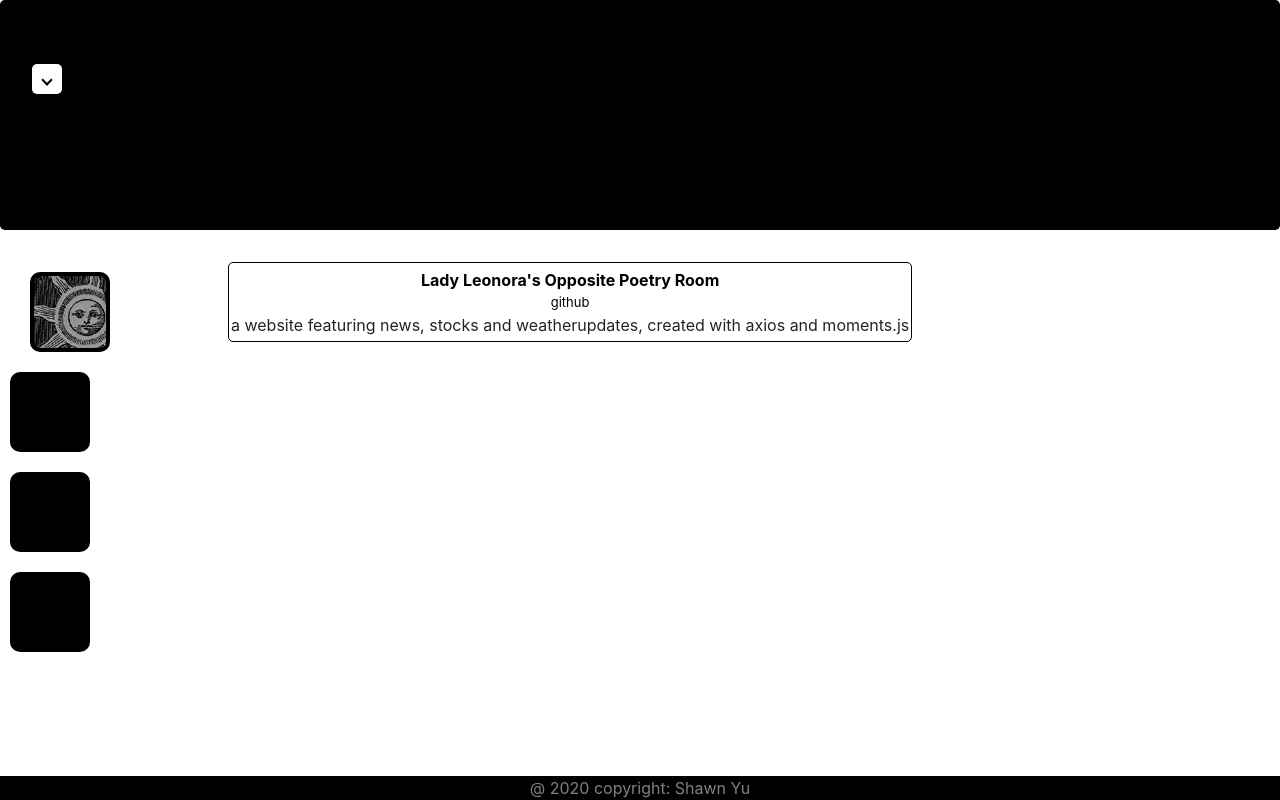
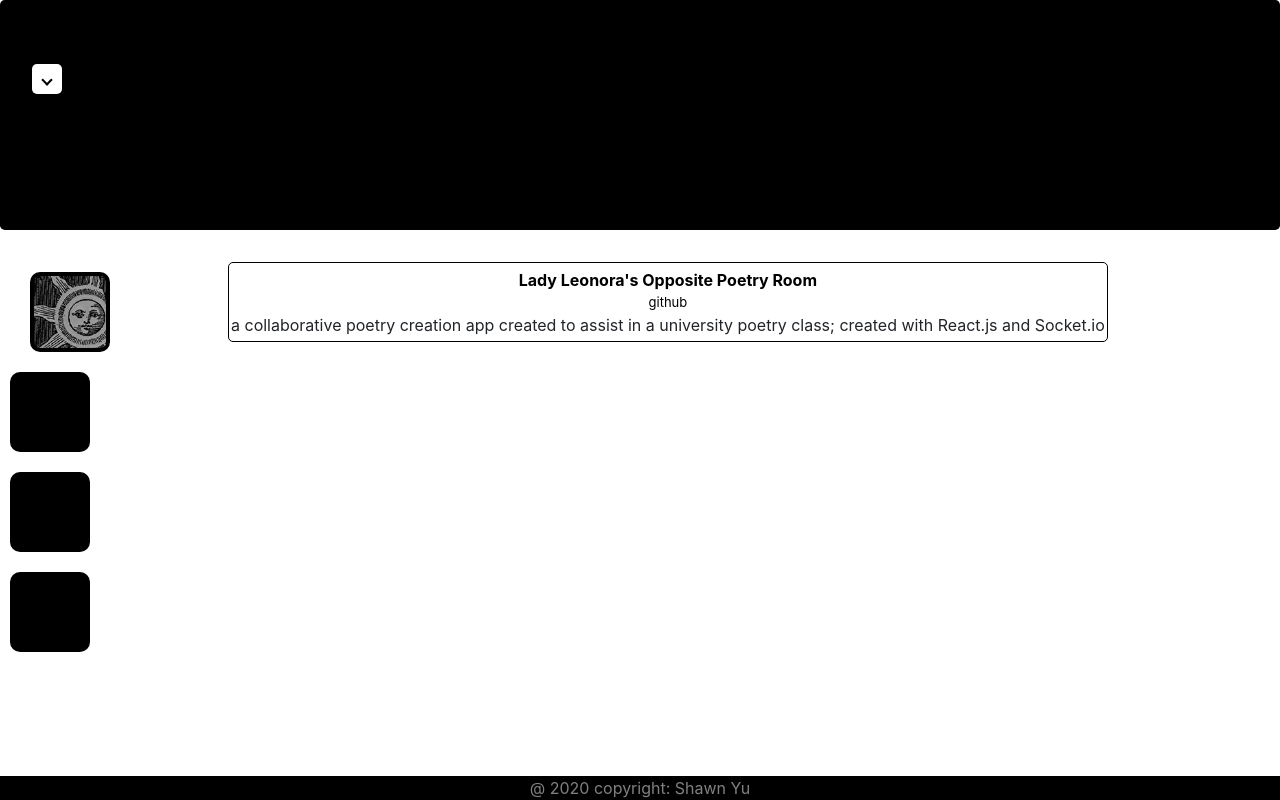
Before and after one commit to ShawnWhy/React-Portfolio-PAge, a React (Create React App) app in the folder reactportfolioshawnyu/: page /portfolio in a window 1280 px wide. Both pictures are taken after a click on the element 50 px from the left and 312 px from the top of the page. Built offline with nearby package versions, Linux system fonts and the light colour scheme.

Commit message:
new projects update

```diff
--- a/reactportfolioshawnyu/src/pages/portfoliopage/index.js
+++ b/reactportfolioshawnyu/src/pages/portfoliopage/index.js
@@ -67,7 +67,7 @@ return(
                 <a  href="https://github.com/ShawnWhy/Lady-Leonoras-Game-Table-two">
                 <p className = "githubLink">github</p>
                 </a>
-            <p>a website featuring news, stocks and weatherupdates, created with axios and moments.js</p>
+            <p>a collaborative poetry creation app created to assist in a university poetry class; created with React.js and Socket.io</p>
             </div>
         </div>
 
@@ -106,12 +106,12 @@ return(
         </div>
         <div className={ descriptionState.four}>
             <a href="https://ghazalpoetryroom.herokuapp.com/">
-                <p className="linkText">Lingo Labs</p>
+                <p className="linkText">Ghazal Poetry Room</p>
                 </a>
                 <a  href="https://github.com/ShawnWhy/Ghazal_Poetry_Room">
                 <p className = "githubLink">github</p>
                 </a>
-                 <p>a full MERN web application designed to let customers purchase and download custom websites</p>
+                 <p>a collaborative poetry creation app created to assist in a university poetry class; created with React.js and Socket.io</p>
                 </div>
         </div>
 
```
